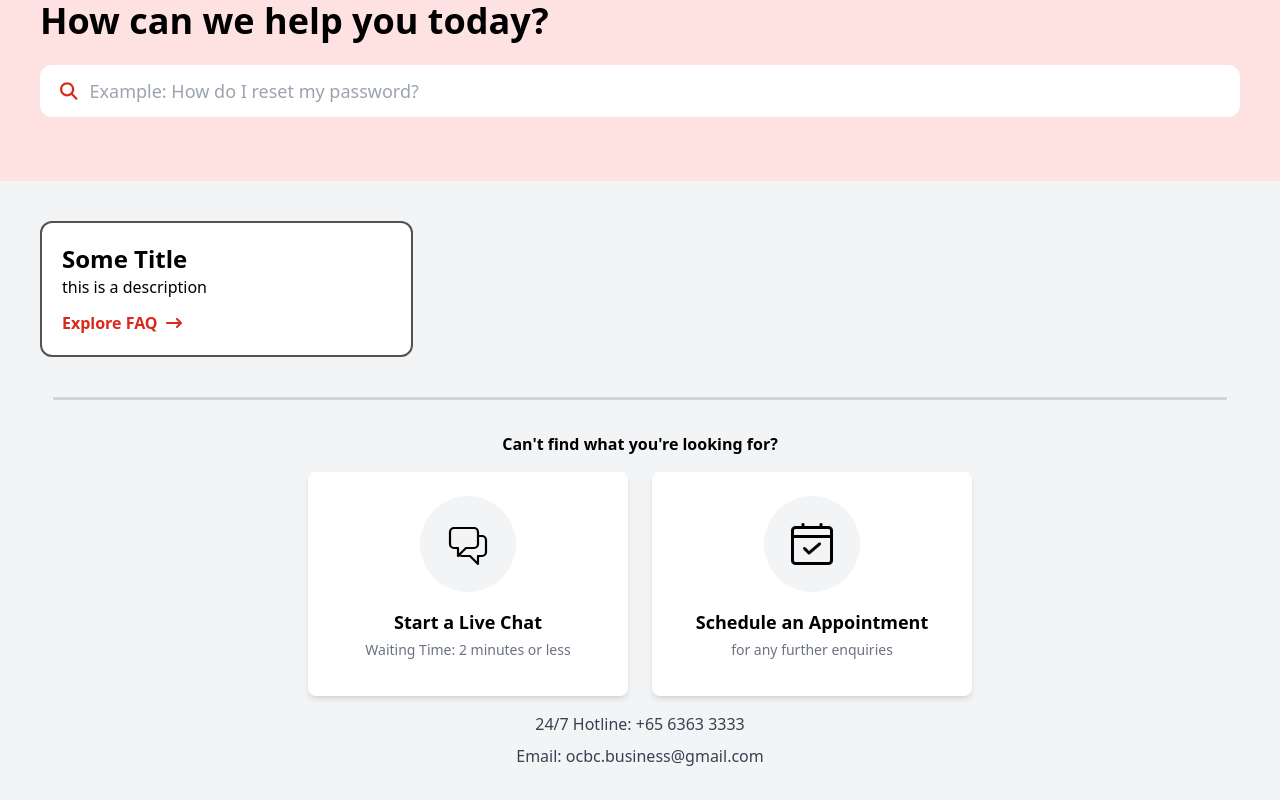
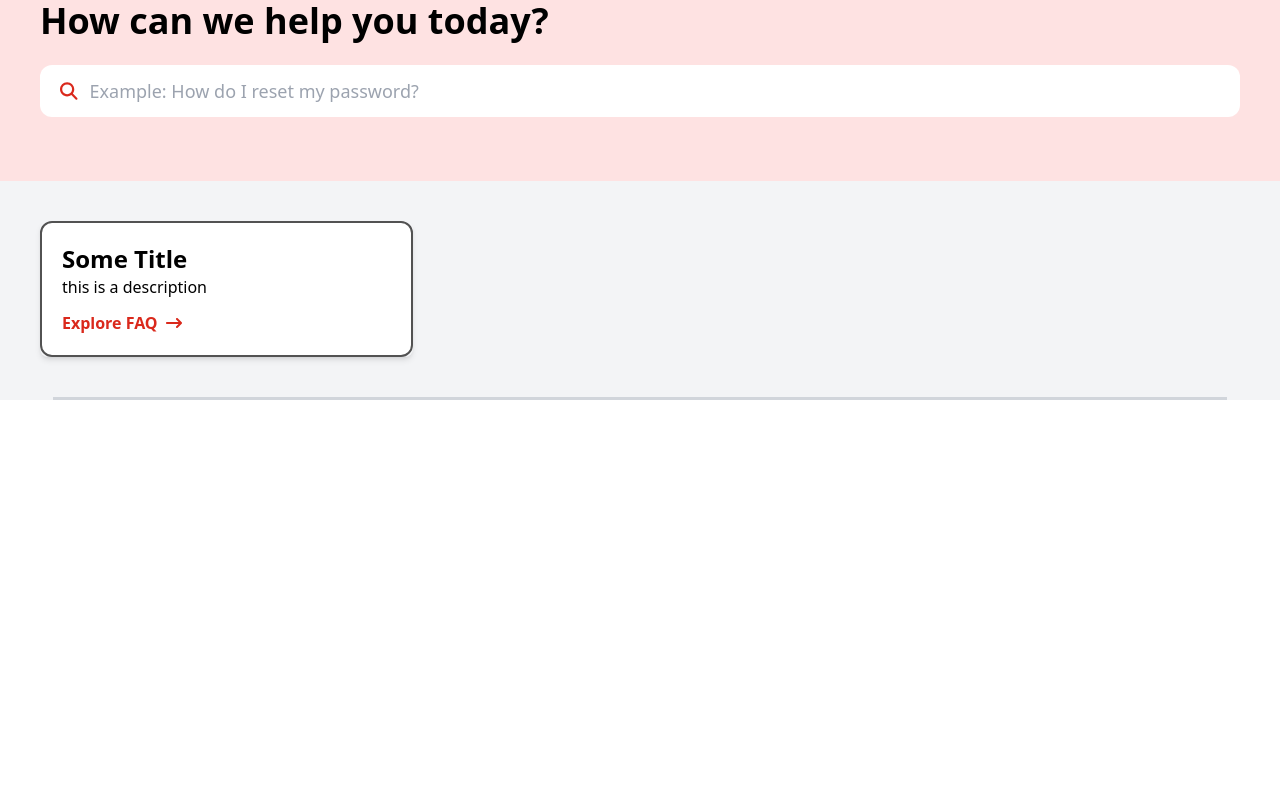
Before and after one commit to Ethan-Chew/Empiler, a React (Create React App) app in the folder front-end/: page / in a window 1280 px wide. Shown: the part 355-1155 px from the top of the page. After the commit the page ends 800 px from the top, so only its background shows below. Built offline with nearby package versions, Linux system fonts and the light colour scheme.

Commit message:
feat: placed footer into own js feat: added faq route to index.js

```diff
--- a/front-end/src/App.js
+++ b/front-end/src/App.js
@@ -15,37 +15,15 @@ export default function App() {
 
       {/* Main Content */}
       <section className="p-10 grid grid-cols-1 sm:grid-cols-2 md:grid-cols-3 gap-10">
-        <SectionContainer title="Some Title" description="this is a description" />
+        <a href="/faq">
+          <div className="group rounded-lg shadow-md hover:shadow-lg transition-shadow duration-200">
+            <SectionContainer title="Some Title" description="this is a description" />
+          </div>
+        </a>
       </section>
 
       <Footer />
-      <footer className="bg-gray-100 py-8 text-center">
-        <p className="pb-4 font-bold">Can't find what you're looking for?</p>
-        <div className="flex flex-col md:flex-row justify-center gap-6 mb-4">
-        <a href="">
-          <div className="w-80 h-56 flex flex-col items-center p-6 bg-white rounded-lg shadow-md hover:shadow-lg transition-shadow duration-200">
-            <div className="w-24 h-24 mb-4 flex items-center justify-center rounded-full bg-gray-100">
-              <img src="/startLiveChat.svg" alt="Appointment" className="w-12 h-12" />
-            </div>
-            <h3 className="text-lg font-semibold">Start a Live Chat</h3>
-            <p className="text-gray-500 text-sm mt-1">Waiting Time: 2 minutes or less</p>
-          </div>
-          </a>
-          <a href="">
-          <div className="w-80 h-56 flex flex-col items-center p-6 bg-white rounded-lg shadow-md hover:shadow-lg transition-shadow duration-200">
-            <div className="w-24 h-24 mb-4 flex items-center justify-center rounded-full bg-gray-100">
-              <img src="/scheduleAppointment.svg" alt="Appointment" className="w-12 h-12" />
-            </div>
-            <h3 className="text-lg font-semibold">Schedule an Appointment</h3>
-            <p className="text-gray-500 text-sm mt-1">for any further enquiries</p>
-          </div>
-          </a>
-        </div>
-        <div className="text-gray-700">
-          <p className="mb-2">24/7 Hotline: +65 6363 3333</p>
-          <p>Email: ocbc.business@gmail.com</p>
-        </div>
-      </footer>
+
     </main>
   );
 }
--- a/front-end/src/index.js
+++ b/front-end/src/index.js
@@ -6,6 +6,7 @@ import { BrowserRouter, Routes, Route } from 'react-router-dom';
 // Routes
 import App from './App';
 import Login from './pages/login';
+import FAQ from './pages/faq';
 
 const root = ReactDOM.createRoot(document.getElementById('root'));
 root.render(
@@ -13,6 +14,7 @@ root.render(
     <Routes>
       <Route exact path="/" element={<App />} />
       <Route path="/login" element={<Login />} />
+      <Route path="/faq" element={<FAQ />} />
     </Routes>
   </BrowserRouter>
 );
```
